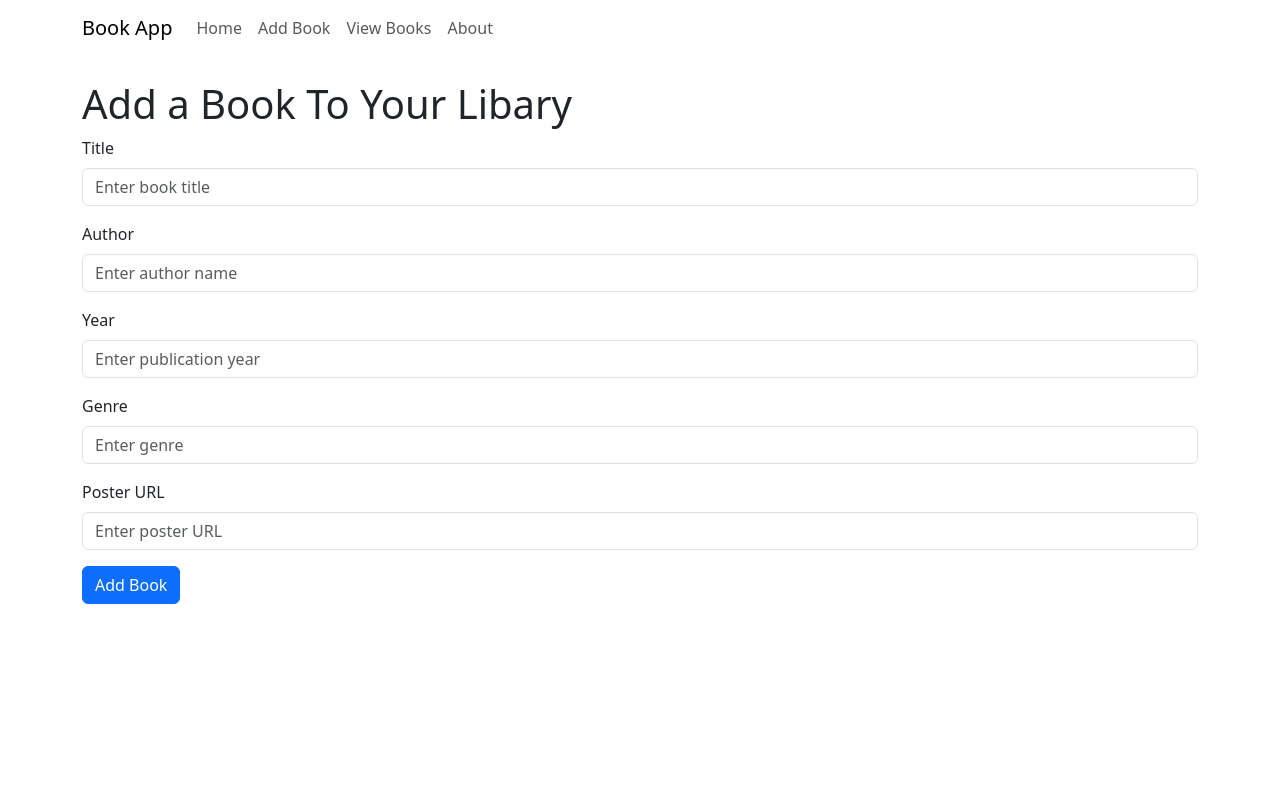
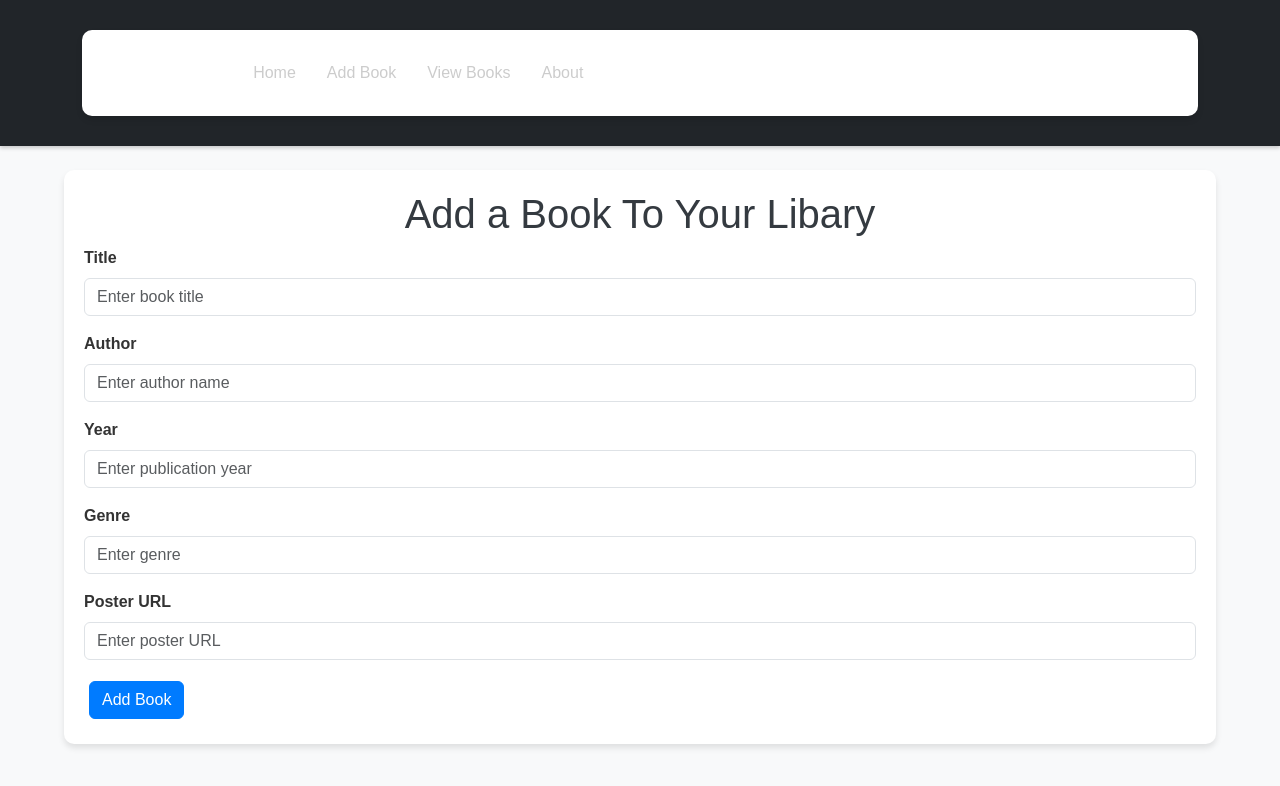
Before and after one commit to HasanMurtez/Project24, a React (Create React App) app: page /add in a window 1280 px wide. Shown: the top 786 px of the page. Built offline with nearby package versions, Linux system fonts and the light colour scheme.

Commit message:
added styling

```diff
--- a/src/App.css
+++ b/src/App.css
@@ -2,37 +2,179 @@
   text-align: center;
 }
 
-.App-logo {
-  height: 40vmin;
-  pointer-events: none;
+body {
+  font-family: Arial, sans-serif;
+  margin: 0;
+  padding: 0;
+  background-color: #f8f9fa; /* Light grey background */
+  color: #333; /* Dark text*/
 }
 
-@media (prefers-reduced-motion: no-preference) {
-  .App-logo {
-    animation: App-logo-spin infinite 20s linear;
-  }
+h1, h3 {
+  text-align: center;
+  color: #343a40; /* Dark grey */
 }
 
-.App-header {
-  background-color: #282c34;
-  min-height: 100vh;
-  display: flex;
-  flex-direction: column;
-  align-items: center;
-  justify-content: center;
-  font-size: calc(10px + 2vmin);
-  color: white;
+.container {
+  width: 90%;
+  max-width: 1200px;
+  margin: 20px auto;
+  padding: 20px;
+  background-color: #fff;
+  border-radius: 10px;
+  box-shadow: 0 4px 6px rgba(0, 0, 0, 0.1);
 }
 
-.App-link {
-  color: #61dafb;
+/* Navbar */
+.navbar {
+  background-color: #212529;
+  padding: 10px 20px;
+  box-shadow: 0 2px 4px rgba(0, 0, 0, 0.2);
 }
 
-@keyframes App-logo-spin {
-  from {
-    transform: rotate(0deg);
-  }
-  to {
-    transform: rotate(360deg);
-  }
+.navbar-brand {
+  color: #ffffff;
+  font-size: 1.5rem;
+  font-weight: bold;
+  text-transform: uppercase;
+  text-decoration: none;
 }
+
+.navbar-brand:hover {
+  color: #f8f9fa;
+}
+
+.navbar .nav-link {
+  color: #cccccc; /*links */
+  margin-right: 15px;
+  font-size: 1rem;
+  text-transform: capitalize;
+  transition: color 0.3s ease, transform 0.3s ease;
+}
+
+.navbar .nav-link:hover {
+  color: #b3e5fc; /* Change on hover */
+  transform: scale(1.1);
+}
+
+.navbar .nav-link.active {
+  color: #17a2b8;
+  font-weight: bold;
+}
+
+.navbar .nav-link:last-child {
+  margin-right: 0;
+}
+
+/* Buttons */
+.btn {
+  margin: 5px;
+  transition: background-color 0.3s ease;
+}
+
+.btn-primary {
+  background-color: #007bff;
+  border-color: #007bff;
+}
+
+.btn-primary:hover {
+  background-color: #0056b3;
+}
+
+.btn-danger {
+  background-color: #dc3545;
+  border-color: #dc3545;
+}
+
+.btn-danger:hover {
+  background-color: #bd2130;
+}
+
+/* Book Cards */
+.card {
+  margin-bottom: 20px;
+  border: none;
+  border-radius: 10px;
+  box-shadow: 0 4px 6px rgba(0, 0, 0, 0.1);
+}
+
+.card img {
+  border-radius: 10px 10px 0 0;
+}
+
+.card-body {
+  padding: 15px;
+}
+
+.card-title {
+  font-size: 1.5rem;
+  font-weight: bold;
+}
+
+.card-text {
+  margin-bottom: 10px;
+}
+
+.card-footer {
+  background-color: transparent;
+  border-top: none;
+  text-align: center;
+}
+
+
+form label {
+  font-weight: bold;
+}
+
+form input, form textarea {
+  width: 100%;
+  padding: 10px;
+  margin-bottom: 15px;
+  border: 1px solid #ced4da;
+  border-radius: 5px;
+  font-size: 1rem;
+}
+
+form input:focus, form textarea:focus {
+  border-color: #80bdff;
+  outline: none;
+}
+
+/* ViewBooks Page */
+.book-item {
+  border: 1px solid #ddd;
+  border-radius: 10px;
+  padding: 15px;
+  margin-bottom: 15px;
+  background-color: #fff;
+  box-shadow: 0 2px 4px rgba(0, 0, 0, 0.1);
+}
+
+.book-item img {
+  max-width: 150px;
+  max-height: 200px;
+  margin-bottom: 15px;
+  border-radius: 10px;
+}
+
+.book-item h4 {
+  font-size: 1.5rem;
+  margin-bottom: 10px;
+}
+
+.book-item p {
+  margin: 5px 0;
+}
+
+/* Home Page*/
+.top-books {
+  display: flex;
+  flex-wrap: wrap;
+  gap: 20px;
+  justify-content: center;
+}
+
+.top-books .card {
+  flex: 1 1 calc(33% - 20px);
+  max-width: 300px;
+}
```
